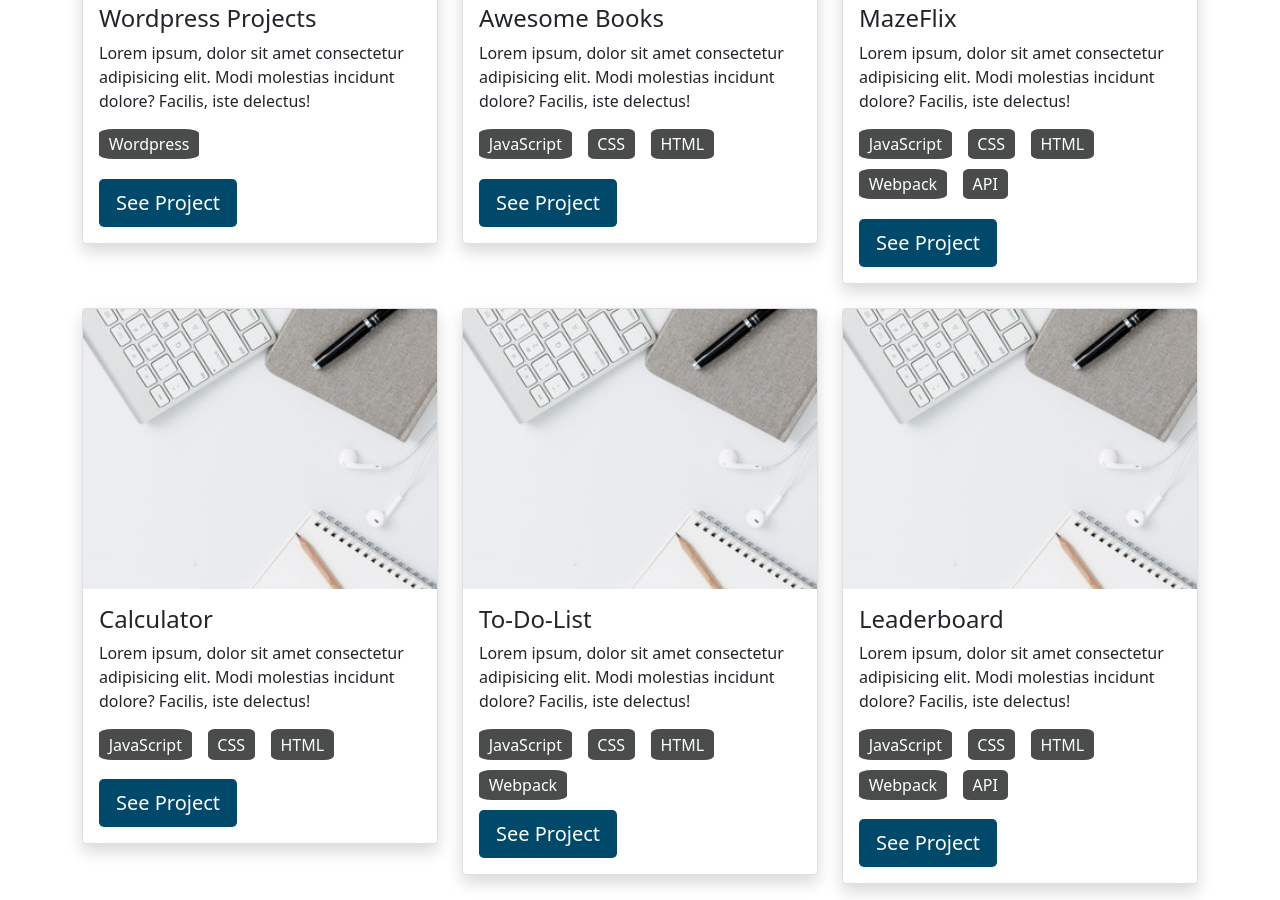
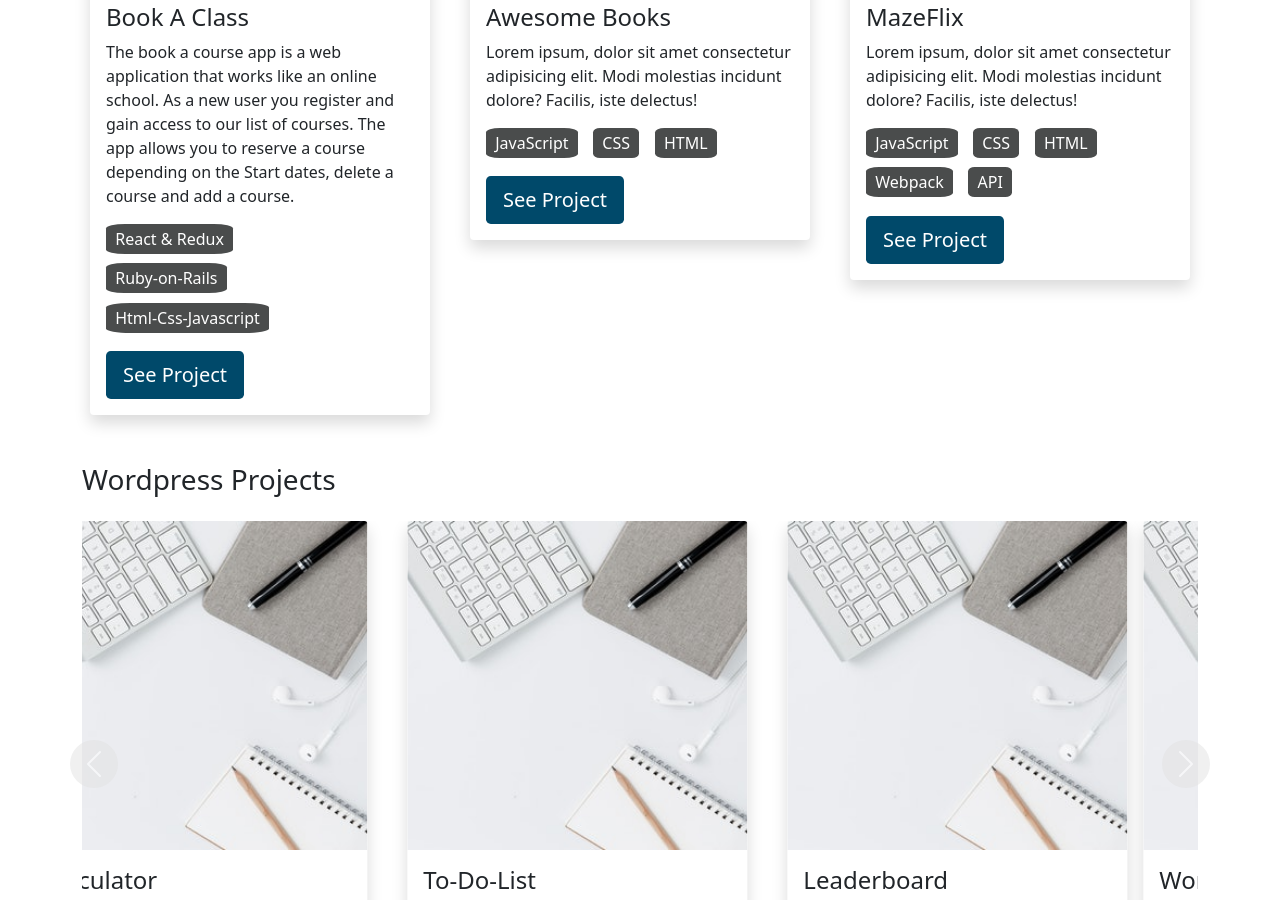
Before and after one commit to imubarak234/Portfolio2.0, a website: page index.html in a window 1280 px wide. Shown: the part 1176-2076 px from the top of the page. Drawn offline with nearby package versions, Linux system fonts and the light colour scheme.

Commit message:
projects

```diff
--- a/index.html
+++ b/index.html
@@ -81,7 +81,7 @@
 <div class="container">
 
 </div>
-<div class="container-md mt-5 project">
+<div class="container mt-5 project wordpress-slide">
   <h2 class="h1 text-center my-4">Recent Projects</h2>
   <div class="d-flex justify-content-center w-100">
     <span></span>
@@ -93,12 +93,15 @@
           <div class="card shadow bg-body rounded">
             <img src="./images/pexels-pixabay-373076.jpg" alt="" class="img-fluid card-img-top">
             <div class="card-body">
-              <h4 class="card-title">Wordpress Projects</h4>
-              <p class="card-text">Lorem ipsum, dolor sit amet consectetur adipisicing elit.
-                 Modi molestias incidunt dolore? Facilis, iste delectus!
+              <h4 class="card-title">Book A Class</h4>
+              <p class="card-text">The book a course app is a web application that works like an online school.
+                As a new user you register and gain access to our list of courses.
+                The app allows you to reserve a course depending on the Start dates, delete a course and add a course.
               </p>
-              <p class="card-text lang">Wordpress</p>
-              <button type="button" class="btn btn-lg project-button">See Project</button>
+              <p class="card-text lang">React & Redux</p>
+              <p class="card-text lang">Ruby-on-Rails</p>
+              <p class="card-text lang">Html-Css-Javascript</p>
+              <a href="https://github.com/imubarak234/Book-a-class" class="btn btn-lg project-button">See Project</a>
             </div>
           </div>
         </div>
@@ -140,68 +143,14 @@
         </div>
       </div>
     </div>
-    <div class="col-12">
-      <div class="row g-4">
-        <div class="col-md-4">
-          <div class="card shadow bg-body rounded">
-            <img src="./images/pexels-pixabay-373076.jpg" alt="" class="img-fluid card-img-top">
-            <div class="card-body">
-              <h4 class="card-title">Calculator</h4>
-              <p class="card-text">Lorem ipsum, dolor sit amet consectetur adipisicing elit.
-                 Modi molestias incidunt dolore? Facilis, iste delectus!
-              </p>
-              <div class="d-flex flex-wrap">
-                <p class="card-text lang">JavaScript</p>
-                <p class="card-text lang">CSS</p>
-                <p class="card-text lang">HTML</p>
-              </div>
-              <button type="button" class="btn btn-lg project-button">See Project</button>
-            </div>
-          </div>
-        </div>
-        <div class="col-md-4">
-          <div class="card shadow bg-body rounded">
-            <img src="./images/pexels-pixabay-373076.jpg" alt="" class="img-fluid card-img-top">
-            <div class="card-body">
-              <h4 class="card-title">To-Do-List</h4>
-              <p class="card-text">Lorem ipsum, dolor sit amet consectetur adipisicing elit.
-                 Modi molestias incidunt dolore? Facilis, iste delectus!
-              </p>
-              <div class="d-flex flex-wrap">
-                <p class="card-text lang">JavaScript</p>
-                <p class="card-text lang">CSS</p>
-                <p class="card-text lang">HTML</p>
-                <p class="card-text lang">Webpack</p>
-              </div>
-              <button type="button" class="btn btn-lg project-button">See Project</button>
-            </div>
-          </div>
-        </div>
-        <div class="col-md-4">
-          <div class="card shadow bg-body rounded">
-            <img src="./images/pexels-pixabay-373076.jpg" alt="" class="img-fluid card-img-top">
-            <div class="card-body">
-              <h4 class="card-title">Leaderboard</h4>
-              <p class="card-text">Lorem ipsum, dolor sit amet consectetur adipisicing elit.
-                 Modi molestias incidunt dolore? Facilis, iste delectus!
-              </p>
-              <div class="d-flex flex-wrap">
-                <p class="card-text lang">JavaScript</p>
-                <p class="card-text lang">CSS</p>
-                <p class="card-text lang">HTML</p>
-                <p class="card-text lang">Webpack</p>
-                <p class="card-text lang">API</p>
-              </div>
-              <button type="button" class="btn btn-lg project-button">See Project</button>
-            </div>
-          </div>
-        </div>
-      </div>
-    </div>
   </div>
 </div>
 
-<div id="carouselExampleControls101" class="carousel slide wordpress-slide" data-bs-ride="carousel">
+<div id="carouselExampleControls101" class="carousel slide wordpress-slide container" data-bs-ride="carousel">
+  <h2 class="h3 my-4">Wordpress Projects</h2>
+  <div class="d-flex justify-content-center w-100">
+    <span></span>
+  </div>
   <div class="carousel-inner">
     <div class="carousel-item active">
       <div class="row g-4">
@@ -334,7 +283,11 @@
     </button>
 </div>
 
-<div id="carouselExampleControls102" class="carousel slide wordpress-slide" data-bs-ride="carousel">
+<div id="carouselExampleControls102" class="carousel slide wordpress-slide container" data-bs-ride="carousel">
+  <h2 class="h1 text-center my-4">Recent Projects</h2>
+  <div class="d-flex justify-content-center w-100">
+    <span></span>
+  </div>
   <div class="carousel-inner">
     <div class="carousel-item active">
       <div class="card shadow bg-body rounded">
@@ -482,7 +435,7 @@
       <div class="">
         <h2 class="h1">About  <span class="bi-search"></span></h2>
       <p class="w-75">Lorem ipsum dolor sit amet consectetur adipisicing elit.
-         Placeat magni autem quidem repellat eligendi quibusdam, ratione praesentium atque exercitationem pariatur.
+        Placeat magni autem quidem repellat eligendi quibusdam, ratione praesentium atque exercitationem pariatur.
       </p>
       <button type="button" class="btn btn-lg" id="main-buttons">Get my CV <i class="bi bi-upload"></i></button>
       </div>
--- a/style.css
+++ b/style.css
@@ -157,14 +157,14 @@ footer .iconing .foot-icon {
   padding: 1em;
 }
 
-.wordpress .card {
+.wordpress-slide .card {
   margin: 0 0.5em;
   box-shadow: 2px 6px 8px 0 rgba(22, 22, 26, 0.18);
   border: none;
 }
 
-.wordpress .carousel-control-prev,
-.wordpress .carousel-control-next {
+.wordpress-slide .carousel-control-prev,
+.wordpress-slide .carousel-control-next {
   background-color: #e1e1e1;
   width: 6vh;
   height: 6vh;
```
